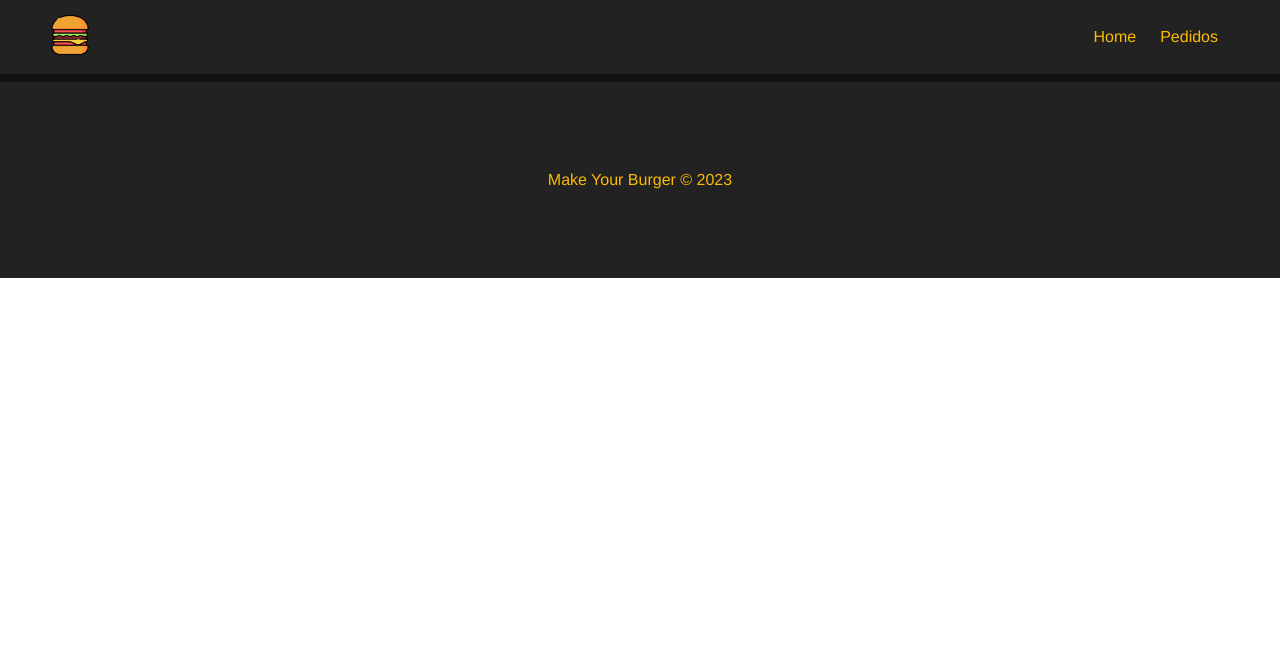
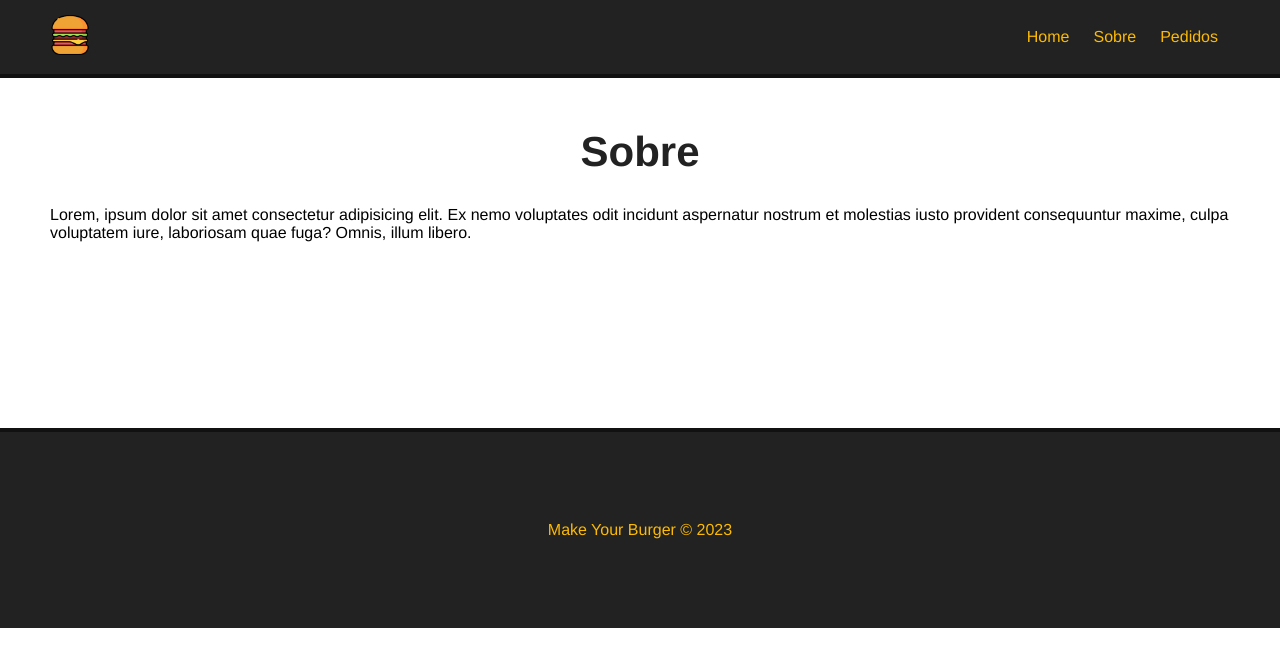
Before and after one commit to wexxcode/vue-burg, a Vue app: page /sobre in a window 1280 px wide. Shown: the top 666 px of the page. Built offline with nearby package versions, Linux system fonts and the light colour scheme.

Commit message:
Adicionando componente "Sobre"

```diff
--- a/src/components/Navbar.vue
+++ b/src/components/Navbar.vue
@@ -4,6 +4,7 @@
       <img :src="logo" :alt="alt" id="logo" />
     </RouterLink>
     <RouterLink to="/">Home</RouterLink>
+    <RouterLink to="/Sobre">Sobre</RouterLink>
     <RouterLink to="/pedidos">Pedidos</RouterLink>
   </nav>
 </template>
--- a/src/router/index.js
+++ b/src/router/index.js
@@ -1,5 +1,6 @@
 import { createRouter, createWebHistory } from 'vue-router'
 import Home from '../views/Home.vue'
+import Sobre from '../views/Sobre.vue'
 
 const router = createRouter({
   history: createWebHistory(import.meta.env.BASE_URL),
@@ -8,6 +9,11 @@ const router = createRouter({
       path: '/',
       name: 'home',
       component: Home
+    },
+    {
+      path: '/sobre',
+      name: 'sobre',
+      component: Sobre
     },
     {
       path: '/pedidos',
--- /dev/null
+++ b/src/views/Sobre.vue
@@ -0,0 +1,16 @@
+<template>
+  <main class="main-container">
+    <h1>Sobre</h1>
+    <p class="">
+      Lorem, ipsum dolor sit amet consectetur adipisicing elit. Ex nemo voluptates odit incidunt
+      aspernatur nostrum et molestias iusto provident consequuntur maxime, culpa voluptatem iure,
+      laboriosam quae fuga? Omnis, illum libero.
+    </p>
+  </main>
+</template>
+
+<script>
+export default {
+  name: 'Sobre'
+}
+</script>
```
